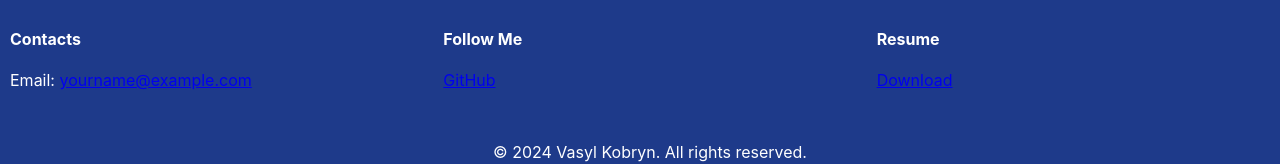
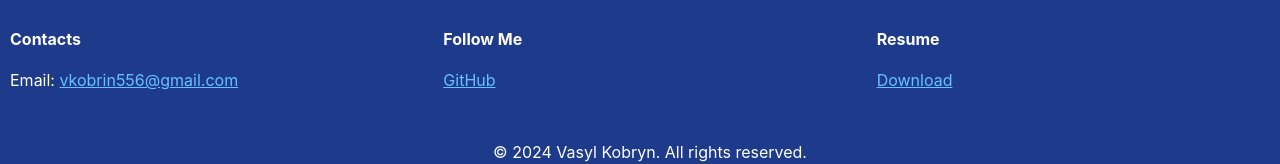
Before and after one commit to Vasya-556/portfolio, a React (Create React App) app in the folder frontend/: page / in a window 1280 px wide. Shown: the part 555-719 px from the top of the page. Built offline with nearby package versions, Linux system fonts and the light colour scheme; no server answers.

Commit message:
fixed footer and related stuff

```diff
--- a/frontend/src/App.css
+++ b/frontend/src/App.css
@@ -92,6 +92,14 @@ footer section {
 footer div {
   flex-basis: 100%;
   text-align: center;
+}
+
+footer a {
+  color: #66c2ff;
+}
+
+footer a:visited {
+  color: #ffcc66;
 }
 
 .Skills {
--- a/frontend/src/components/Footer.js
+++ b/frontend/src/components/Footer.js
@@ -5,11 +5,11 @@ function Footer() {
     <footer>
         <section>
             <h4>Contacts</h4>
-            <p>Email: <a href="mailto:yourname@example.com">yourname@example.com</a></p>
+            <p>Email: <a href="mailto:vkobrin556@gmail.com">vkobrin556@gmail.com</a></p>
         </section>
         <section>
             <h4>Follow Me</h4>
-            <p><a href="https://github.com/yourusername" target="_blank" rel="noopener noreferrer">GitHub</a></p>
+            <p><a href="https://github.com/Vasya-556" target="_blank" rel="noopener noreferrer">GitHub</a></p>
         </section>
         <section>
             <h4>Resume</h4>
```
Also changed, not shown: 1 other file (tests, documents, lock files or other folders).
